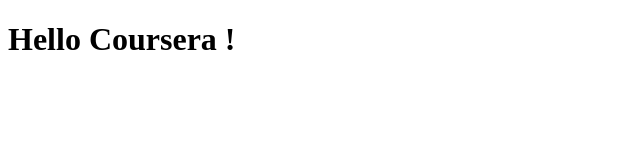
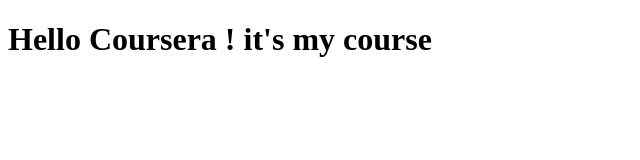
Before and after one commit to lud369/coursera-test, a plain HTML site: page site/index.html in a window 1280 px wide. Shown: the whole page, without its empty margins (0-640 px from the left). Drawn offline with Linux system fonts and the light colour scheme.

Commit message:
Small addition to our page content.

```diff
--- a/site/index.html
+++ b/site/index.html
@@ -4,6 +4,6 @@
 	<title>Helle Coursera !</title>
 </head>
 <body>
-<h1>Hello Coursera !</h1>
+<h1>Hello Coursera ! it's my course</h1>
 </body>
 </html>
```
